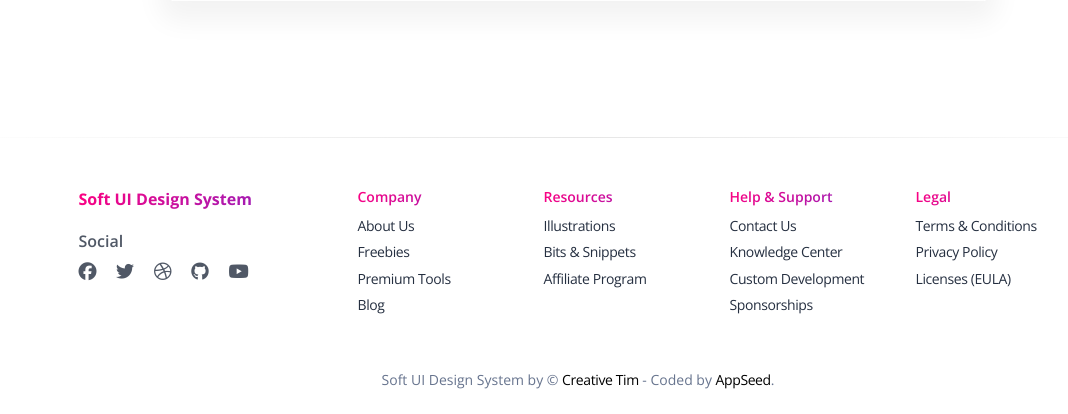
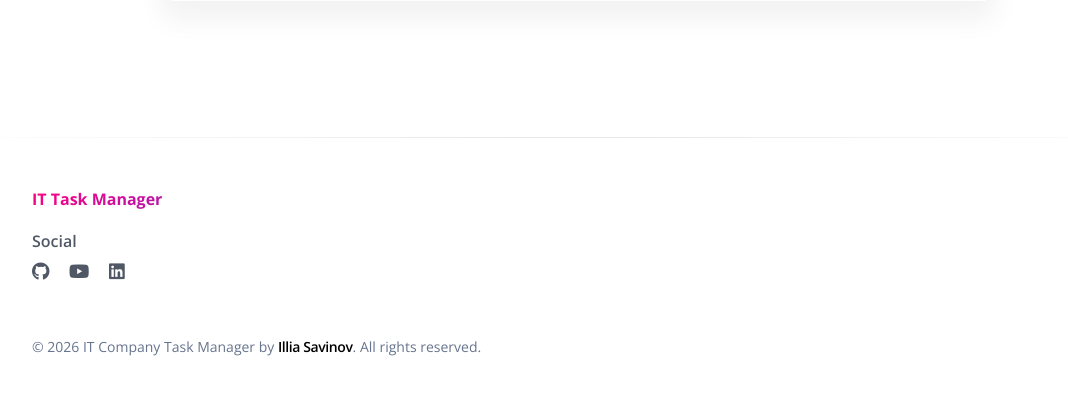
Before and after one commit to Dolteriska/IT-company-task-manager, a Django app: page / in a window 1280 px wide. Shown: the part 633-1047 px from the top of the page, without its empty margins (62-1130 px from the left). After the commit the page ends 989 px from the top, so only its background shows below. Run offline with Django 5.2, Linux system fonts and the light colour scheme; the visitor is signed in with stand-in values (Sample User, id 1); data comes from the database, SQL or seed files in the repository; data that the repository does not hold is empty; some libraries are stand-ins or nearby versions.

Commit message:
delete unnecessary info. Add my credentials and MateAcademy Youtube link

```diff
--- a/templates/includes/footer.html
+++ b/templates/includes/footer.html
@@ -1,146 +1,39 @@
-
 <footer class="footer pt-5 mt-5">
   <hr class="horizontal dark mb-5">
   <div class="container">
-      <div class=" row">
-        <div class="col-md-3 mb-4 ms-auto">
+    <div class="row">
+      <div class="col-md-3 mb-4">
         <div>
-            <h6 class="text-gradient text-primary font-weight-bolder">Soft UI Design System</h6>
+          <h6 class="text-gradient text-primary font-weight-bolder">IT Task Manager</h6>
         </div>
         <div>
           <h6 class="mt-3 mb-2 opacity-8">Social</h6>
           <ul class="d-flex flex-row ms-n3 nav">
             <li class="nav-item">
-                <a class="nav-link pe-1" href="https://www.facebook.com/CreativeTim/" target="_blank">
-                  <i class="fab fa-facebook text-lg opacity-8"></i>
-                </a>
-              </li>
-              <li class="nav-item">
-                <a class="nav-link pe-1" href="https://twitter.com/creativetim" target="_blank">
-                  <i class="fab fa-twitter text-lg opacity-8"></i>
-                </a>
-              </li>
-              <li class="nav-item">
-                <a class="nav-link pe-1" href="https://dribbble.com/creativetim" target="_blank">
-                  <i class="fab fa-dribbble text-lg opacity-8"></i>
-                </a>
-              </li>
-              <li class="nav-item">
-                <a class="nav-link pe-1" href="https://github.com/creativetimofficial" target="_blank">
+              <a class="nav-link pe-1" href="https://github.com/Dolteriska/IT-company-task-manager" target="_blank">
                 <i class="fab fa-github text-lg opacity-8"></i>
               </a>
             </li>
             <li class="nav-item">
-                <a class="nav-link pe-1" href="https://www.youtube.com/channel/UCVyTG4sCw-rOvB9oHkzZD1w" target="_blank">
+              <a class="nav-link pe-1" href="https://www.youtube.com/@Mateacademy" target="_blank">
                 <i class="fab fa-youtube text-lg opacity-8"></i>
+              </a>
+            </li>
+            <li class="nav-item">
+              <a class="nav-link pe-1" href="https://www.linkedin.com/in/illia-savinov-b568343a5/" target="_blank">
+                <i class="fab fa-linkedin text-lg opacity-8"></i>
               </a>
             </li>
           </ul>
         </div>
       </div>
-        <div class="col-md-2 col-sm-6 col-6 mb-4">
-          <div>
-            <h6 class="text-gradient text-primary text-sm">Company</h6>
-            <ul class="flex-column ms-n3 nav">
-              <li class="nav-item">
-                <a class="nav-link" href="https://www.creative-tim.com/presentation" target="_blank">
-                  About Us
-                </a>
-              </li>
-              <li class="nav-item">
-                <a class="nav-link" href="https://www.creative-tim.com/templates/free" target="_blank">
-                  Freebies
-                </a>
-              </li>
-              <li class="nav-item">
-                <a class="nav-link" href="https://www.creative-tim.com/templates/premium" target="_blank">
-                  Premium Tools
-                </a>
-              </li>
-              <li class="nav-item">
-                <a class="nav-link" href="https://www.creative-tim.com/blog" target="_blank">
-                  Blog
-                </a>
-              </li>
-            </ul>
-          </div>
-        </div>
-        <div class="col-md-2 col-sm-6 col-6 mb-4">
-          <div>
-            <h6 class="text-gradient text-primary text-sm">Resources</h6>
-            <ul class="flex-column ms-n3 nav">
-              <li class="nav-item">
-                <a class="nav-link" href="https://iradesign.io/" target="_blank">
-                  Illustrations
-                </a>
-              </li>
-              <li class="nav-item">
-                <a class="nav-link" href="https://www.creative-tim.com/bits" target="_blank">
-                  Bits & Snippets
-                </a>
-              </li>
-              <li class="nav-item">
-                <a class="nav-link" href="https://www.creative-tim.com/affiliates/new" target="_blank">
-                  Affiliate Program
-                </a>
-              </li>
-            </ul>
-          </div>
-        </div>
-        <div class="col-md-2 col-sm-6 col-6 mb-4">
-          <div>
-            <h6 class="text-gradient text-primary text-sm">Help & Support</h6>
-            <ul class="flex-column ms-n3 nav">
-              <li class="nav-item">
-                <a class="nav-link" href="https://www.creative-tim.com/contact-us" target="_blank">
-                  Contact Us
-                </a>
-              </li>
-              <li class="nav-item">
-                <a class="nav-link" href="https://www.creative-tim.com/knowledge-center" target="_blank">
-                  Knowledge Center
-                </a>
-              </li>
-              <li class="nav-item">
-                <a class="nav-link" href="https://services.creative-tim.com/?ref=ct-soft-ui-footer" target="_blank">
-                  Custom Development
-                </a>
-              </li>
-              <li class="nav-item">
-                <a class="nav-link" href="https://www.creative-tim.com/sponsorships" target="_blank">
-                  Sponsorships
-                </a>
-              </li>
-            </ul>
-          </div>
-        </div>
-        <div class="col-md-2 col-sm-6 col-6 mb-4 me-auto">
-          <div>
-            <h6 class="text-gradient text-primary text-sm">Legal</h6>
-            <ul class="flex-column ms-n3 nav">
-              <li class="nav-item">
-                <a class="nav-link" href="https://www.creative-tim.com/terms" target="_blank">
-                  Terms & Conditions
-                </a>
-              </li>
-              <li class="nav-item">
-                <a class="nav-link" href="https://www.creative-tim.com/privacy" target="_blank">
-                  Privacy Policy
-                </a>
-              </li>
-              <li class="nav-item">
-                <a class="nav-link" href="https://www.creative-tim.com/license" target="_blank">
-                  Licenses (EULA)
-                </a>
-              </li>
-            </ul>
-          </div>
-        </div>
+
       <div class="col-12">
-          <div class="text-center">
+        <div class="text-start">
           <p class="my-4 text-sm">
-              Soft UI Design System by &copy; <a target="_blank" href="https://bit.ly/3fKQZaL" target="_blank">Creative Tim</a>
-              - Coded by <a target="_blank" href="https://appseed.us" target="_blank">AppSeed</a>.
+            &copy; <script>document.write(new Date().getFullYear())</script>
+            IT Company Task Manager by <a href="https://www.linkedin.com/in/illia-savinov-b568343a5/" target="_blank" class="font-weight-bold">Illia Savinov</a>.
+            All rights reserved.
           </p>
         </div>
       </div>
```
Lines whose indentation alone changed are shown as unchanged.
